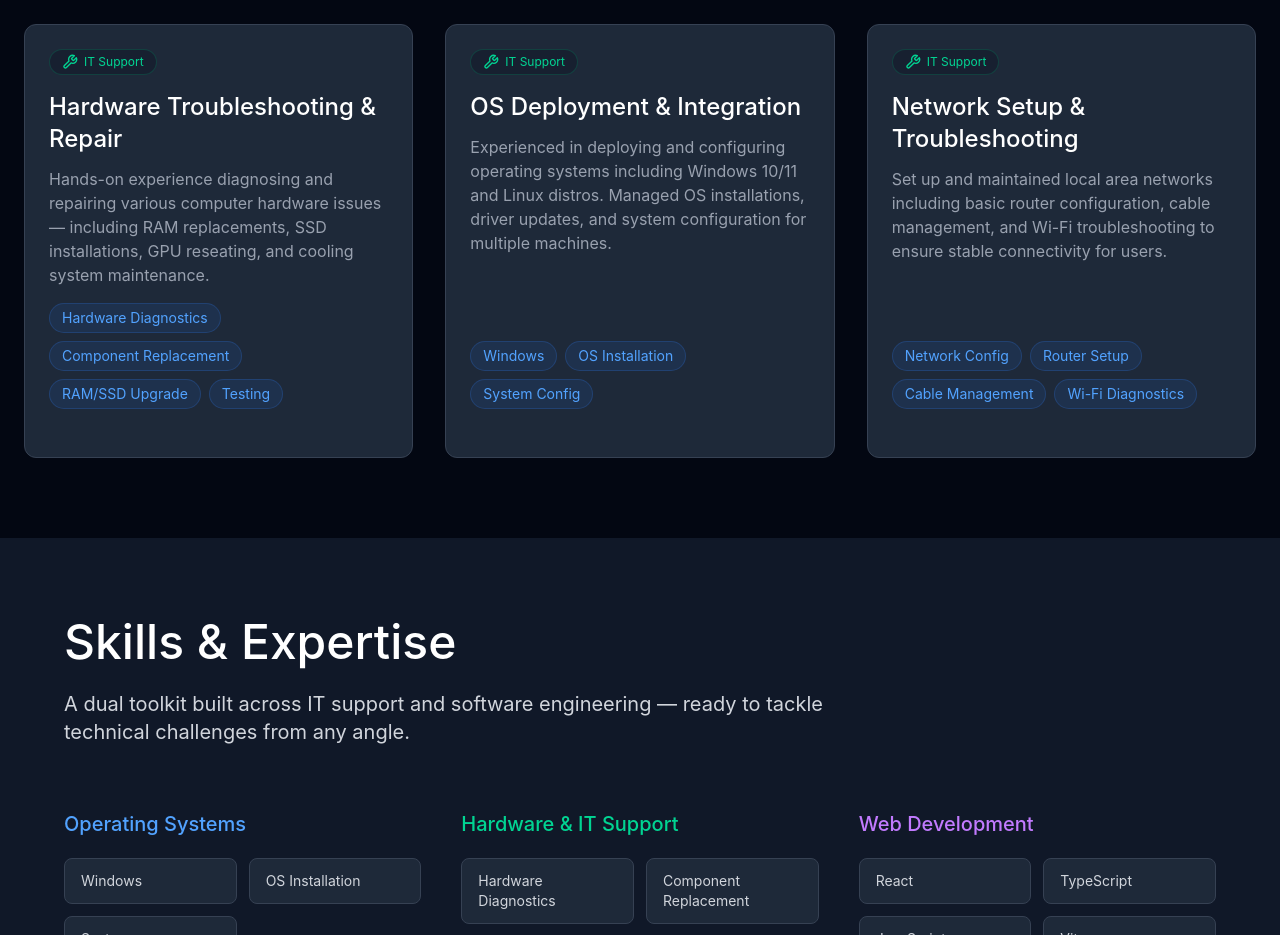
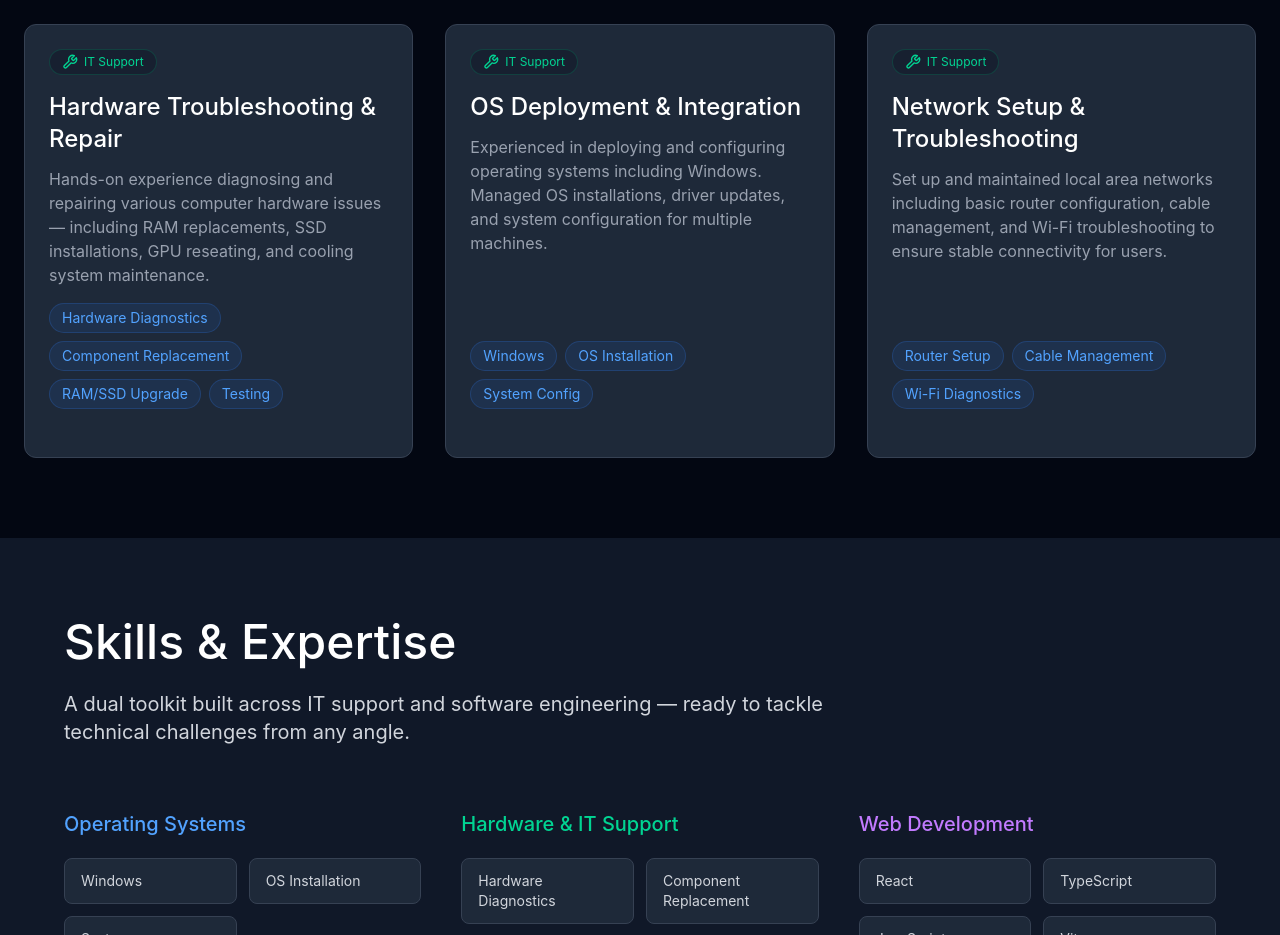
Before and after one commit to aintdelulu/Portfolio, a React (Vite) app: page / in a window 1280 px wide. Shown: the part 2720-3655 px from the top of the page. Built offline with nearby package versions, Linux system fonts and the light colour scheme.

Commit message:
Applied manual refinements to project descriptions

```diff
--- a/src/app/components/Projects.tsx
+++ b/src/app/components/Projects.tsx
@@ -179,7 +179,7 @@ export function Projects() {
       },
       {
         title: "OS Deployment & Integration",
-        description: "Experienced in deploying and configuring operating systems including Windows 10/11 and Linux distros. Managed OS installations, driver updates, and system configuration for multiple machines.",
+        description: "Experienced in deploying and configuring operating systems including Windows. Managed OS installations, driver updates, and system configuration for multiple machines.",
         tech: ["Windows", "OS Installation", "System Config"],
         github: "",
         live: "",
@@ -188,7 +188,7 @@ export function Projects() {
       {
         title: "Network Setup & Troubleshooting",
         description: "Set up and maintained local area networks including basic router configuration, cable management, and Wi-Fi troubleshooting to ensure stable connectivity for users.",
-        tech: ["Network Config", "Router Setup", "Cable Management", "Wi-Fi Diagnostics"],
+        tech: ["Router Setup", "Cable Management", "Wi-Fi Diagnostics"],
         github: "",
         live: "",
         category: "IT Support"
```
